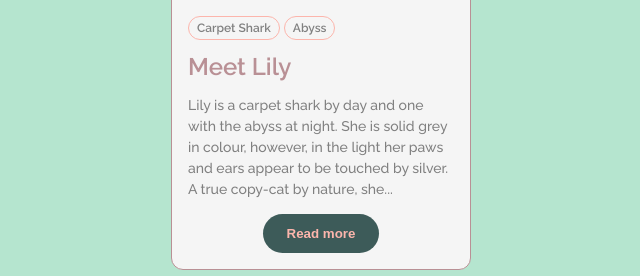
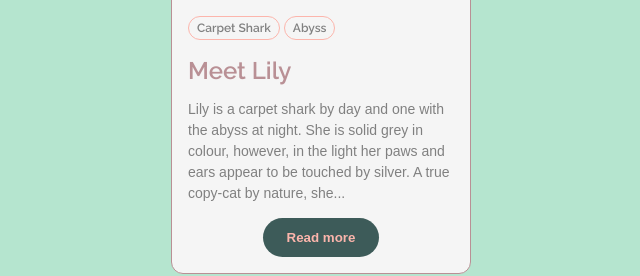
Before and after one commit to l1ch3n/single-card-repo, a plain HTML site: page index.html in a window 1280 px wide. Shown: the part 386-662 px from the top of the page, without its empty margins (319-959 px from the left). Drawn offline with Linux system fonts and the light colour scheme.

Commit message:
small edits

```diff
--- a/css/style.css
+++ b/css/style.css
@@ -25,6 +25,7 @@ body {
 
   border-radius: 12px;
   border: 1px solid #B99095;
+  cursor: pointer;
 }
 
 .tag {
@@ -37,14 +38,17 @@ body {
   color: gray;
 }
 
-.name {
+  h3 {
+  font-family: Raleway;
   font-size: 24px;
   font-weight: 600;
-  margin-top: 16px;
+  margin-top: 20px;
+  margin-bottom: 10px;
   color: #B99095;
 }
 
 p {
+  font-family: sans-serif;
   font-size: 14px;
   color: grey;
   line-height: 150%;
--- a/index.html
+++ b/index.html
@@ -4,8 +4,8 @@
   <meta charset="UTF-8">
   <meta name="viewport" content="width=device-width, initial-scale=1.0">
   <title>Lily Card</title>
+  <link rel="stylesheet" href="css/style.css">
 
-  <link rel="stylesheet" href="css/style.css">
 </head>
 <body>
 
@@ -20,7 +20,7 @@
 
         <span class="tag">Abyss</span>
 
-        <div class="name">Meet Lily</div>
+        <h3>Meet Lily</h3>
 
         <p>Lily is a carpet shark by day and one with the abyss at night. She is solid grey in colour, however, in the light her paws and ears appear to be touched by silver. A true copy-cat by nature, she... </p>
 
```
